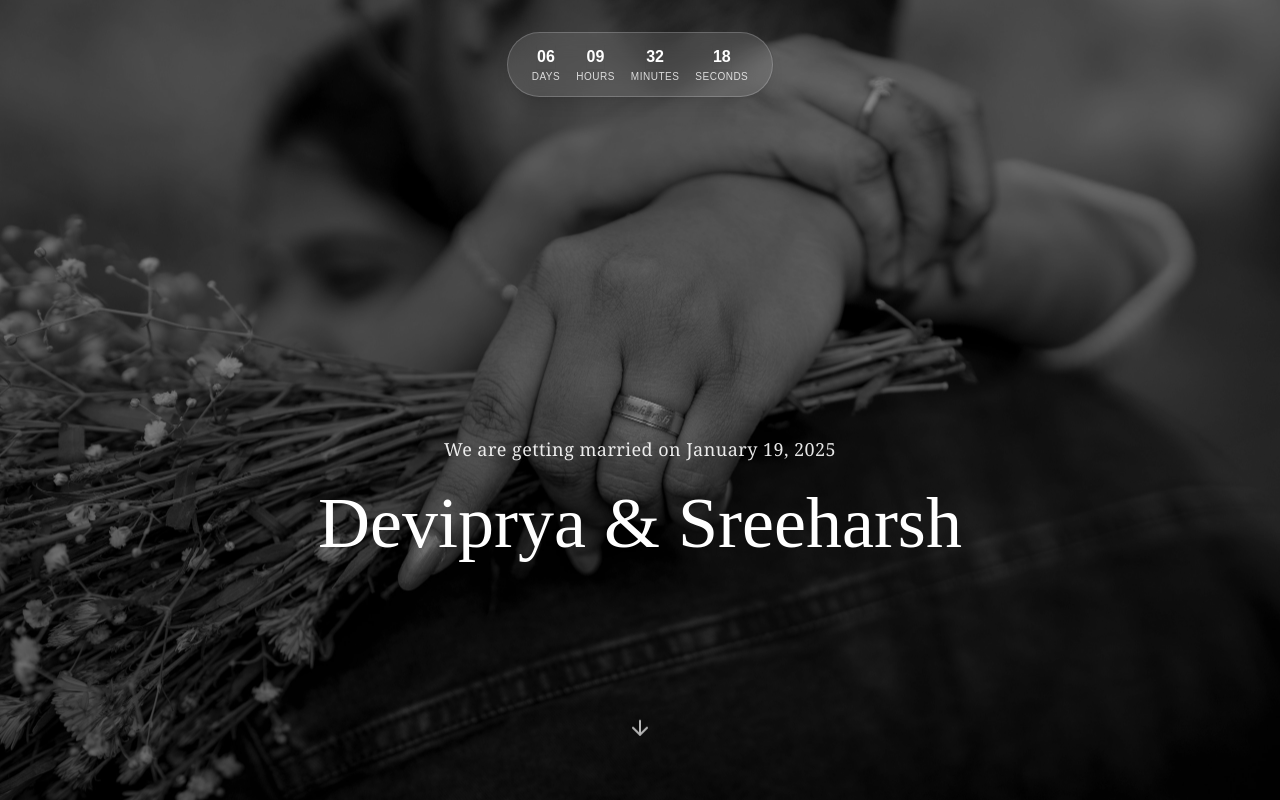
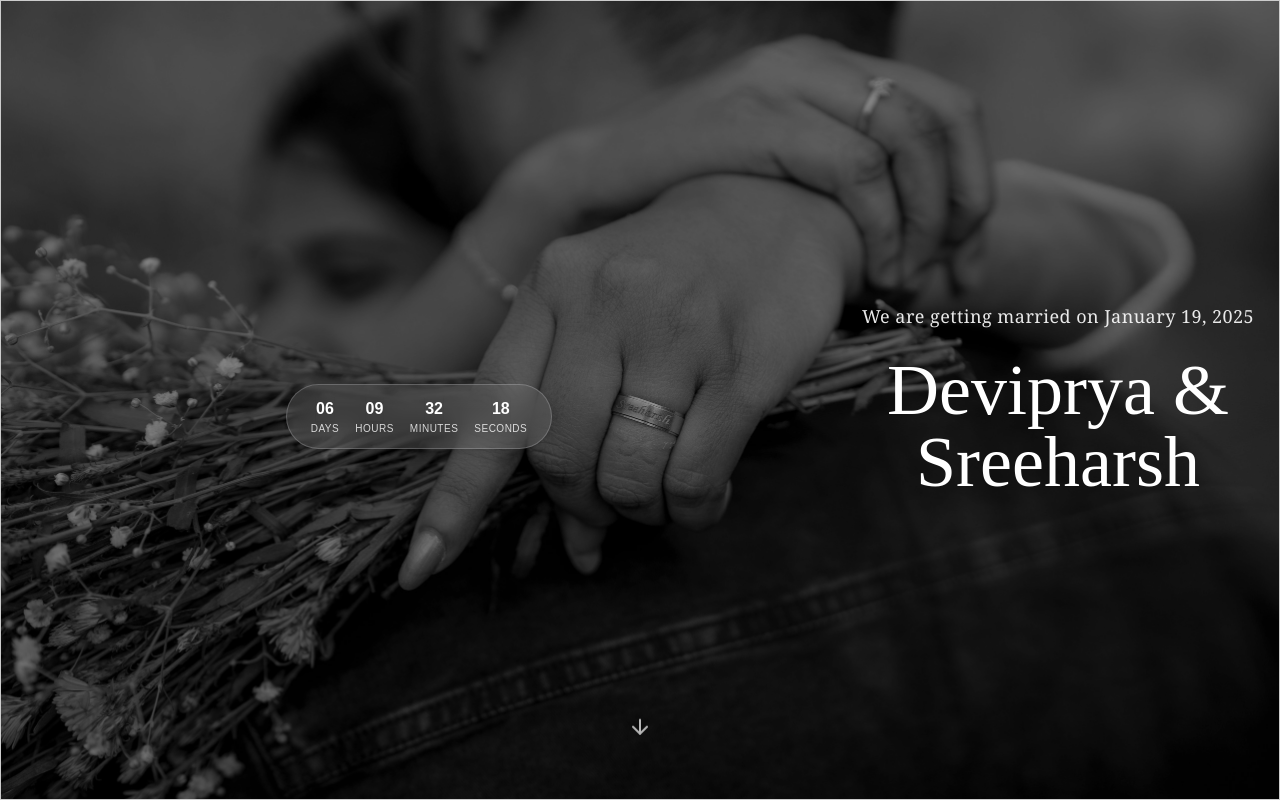
Before and after one commit to sreeharshrajan/my-wedding-invitation, a Next.js app: page / in a window 1280 px wide. Shown: the top 800 px of the page. Built offline with nearby package versions, Linux system fonts and the light colour scheme; no server answers; the database is empty.

Commit message:
Implement scroll snapping for smooth vertical navigation and enhance section styling

```diff
--- a/src/app/globals.css
+++ b/src/app/globals.css
@@ -95,3 +95,29 @@ body {
 ::-webkit-scrollbar-thumb {
   background-color: transparent;
 }
+
+/* Set up the container for scroll snapping */
+body {
+  scroll-snap-type: y mandatory;
+  /* Enable vertical scroll snapping */
+  overflow-y: scroll;
+  /* Allow vertical scrolling */
+  height: 100vh;
+  /* Set the container height to the viewport height */
+  scroll-behavior: smooth;
+  /* Smooth scrolling */
+}
+
+/* Apply snapping to all <section> tags */
+section {
+  scroll-snap-align: start;
+  /* Snap each section to the top */
+  height: 100vh;
+  /* Ensure each section fills the viewport height */
+  display: flex;
+  justify-content: center;
+  align-items: center;
+  font-size: 2rem;
+  background-color: #f0f0f0;
+  border: 1px solid #ccc;
+}
```
